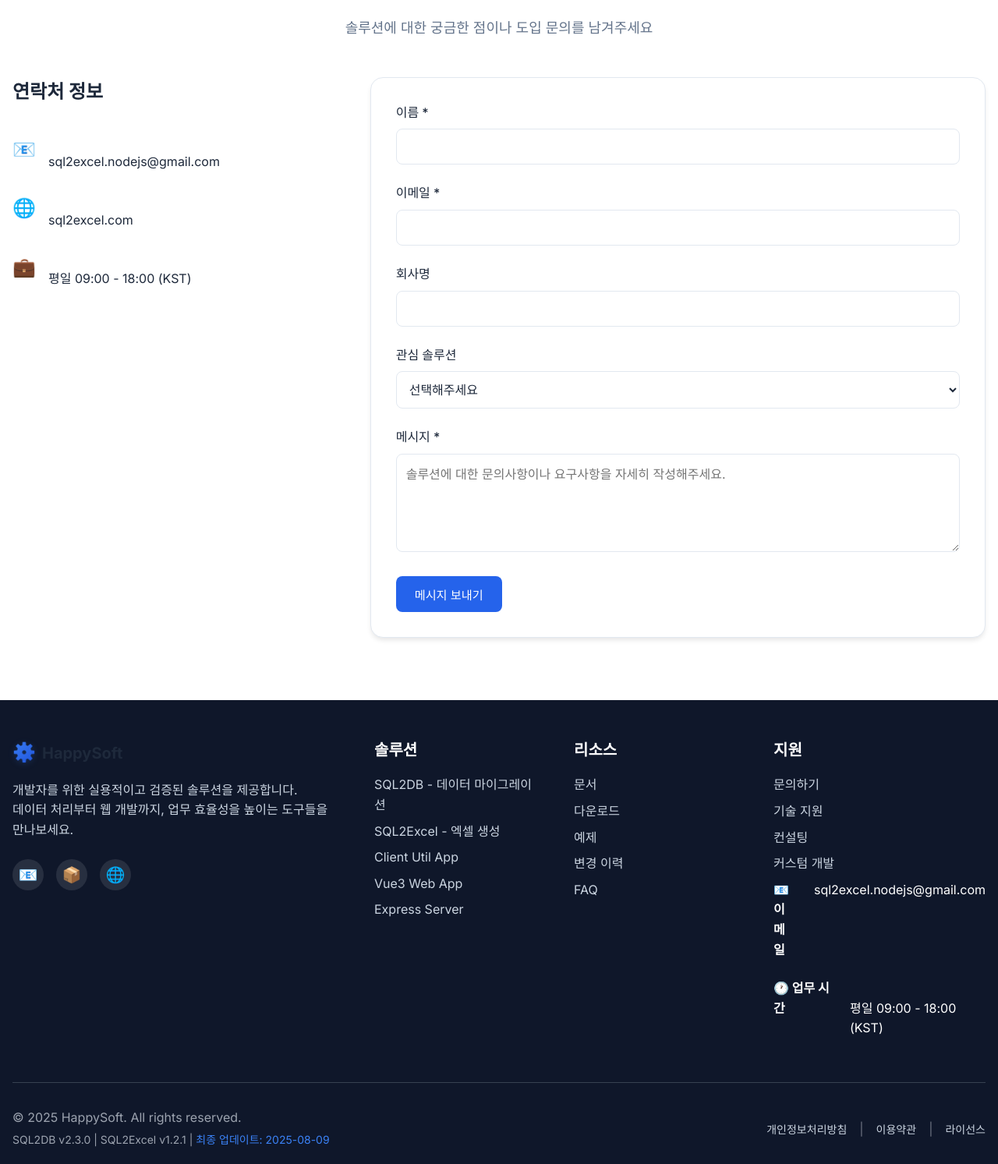
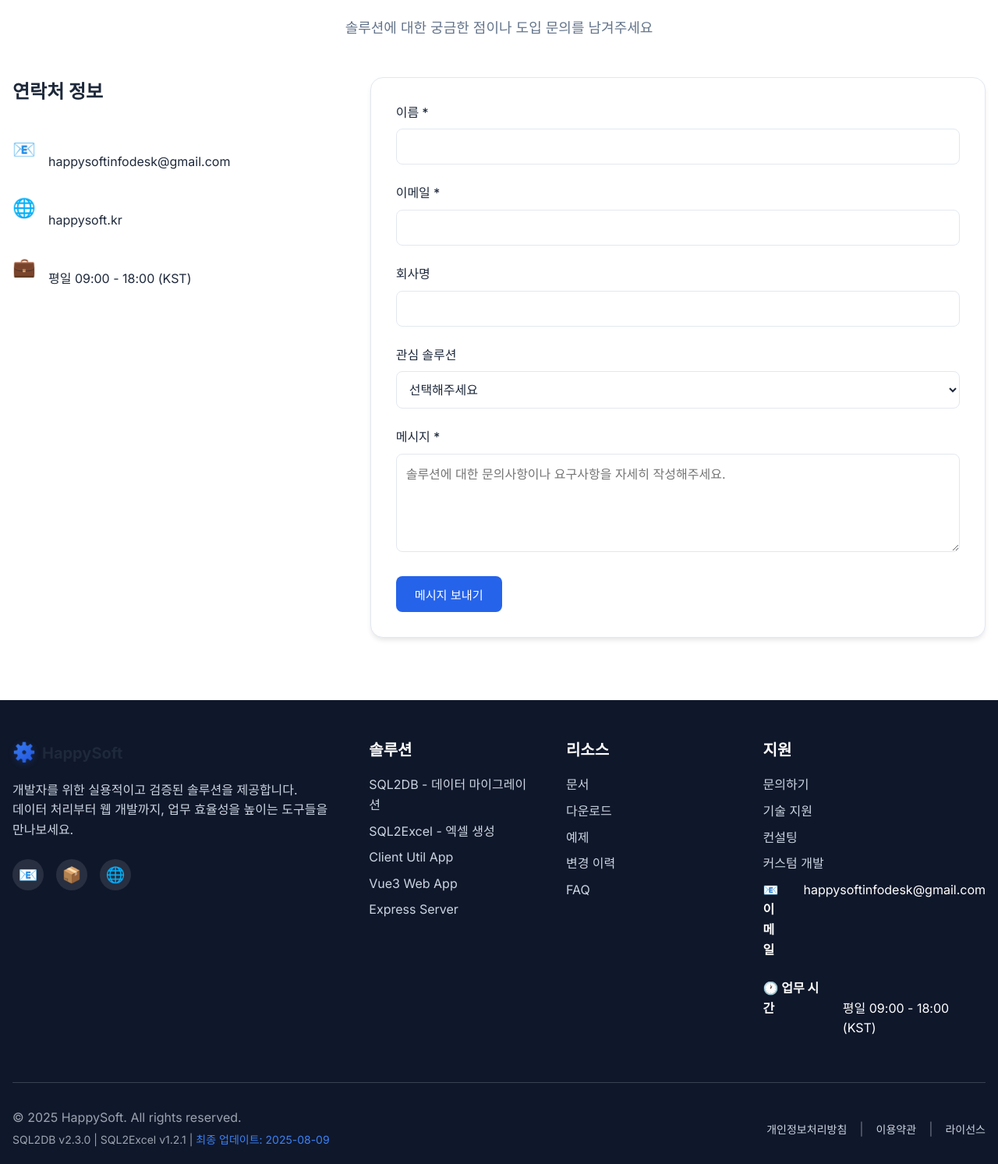
Before and after one commit to mrjung72/happysoft-website, a PHP site: page / in a window 1280 px wide. Shown: the part 3701-5194 px from the top of the page at 78% size. Run offline with PHP 8.4, Linux system fonts and the light colour scheme.

Commit message:
도메인, 이메일주소 변경

```diff
--- a/includes/footer.php
+++ b/includes/footer.php
@@ -15,9 +15,9 @@
                         데이터 처리부터 웹 개발까지, 업무 효율성을 높이는 도구들을 만나보세요.
                     </p>
                     <div class="social-links">
-                        <a href="mailto:sql2excel.nodejs@gmail.com" class="social-link" title="이메일">📧</a>
+                        <a href="mailto:happysoftinfodesk@gmail.com" class="social-link" title="이메일">📧</a>
                         <a href="https://github.com/mrjung72" target="_blank" class="social-link" title="GitHub">📦</a>
-                        <a href="https://happysoft.com" target="_blank" class="social-link" title="웹사이트">🌐</a>
+                        <a href="https://happysoft.kr" target="_blank" class="social-link" title="웹사이트">🌐</a>
                     </div>
                 </div>
 
@@ -57,7 +57,7 @@
                     <div class="contact-info">
                         <p class="contact-item">
                             <strong>📧 이메일</strong><br>
-                            <a href="mailto:sql2excel.nodejs@gmail.com">sql2excel.nodejs@gmail.com</a>
+                            <a href="mailto:happysoftinfodesk@gmail.com">happysoftinfodesk@gmail.com</a>
                         </p>
                         <p class="contact-item">
                             <strong>🕐 업무 시간</strong><br>
--- a/includes/header.php
+++ b/includes/header.php
@@ -14,7 +14,7 @@
     <meta property="og:title" content="<?= isset($pageTitle) ? $pageTitle : 'HappySoft - 개발자 솔루션 포트폴리오' ?>">
     <meta property="og:description" content="실무에서 검증된 데이터 처리 및 개발 도구 솔루션">
     <meta property="og:type" content="website">
-    <meta property="og:url" content="https://happysoft.com">
+    <meta property="og:url" content="https://happysoft.kr">
 
     <!-- Stylesheets -->
     <link rel="stylesheet" href="assets/css/main.css">
--- a/index.php
+++ b/index.php
@@ -272,14 +272,14 @@ include 'includes/header.php';
                     <div class="contact-icon">📧</div>
                     <div>
                         <strong>이메일</strong><br>
-                        sql2excel.nodejs@gmail.com
+                        happysoftinfodesk@gmail.com
                     </div>
                 </div>
                 <div class="contact-item">
                     <div class="contact-icon">🌐</div>
                     <div>
                         <strong>웹사이트</strong><br>
-                        sql2excel.com
+                        happysoft.kr
                     </div>
                 </div>
                 <div class="contact-item">
```
Also changed, not shown: send-message.php (+5 -6 lines), README.md.
